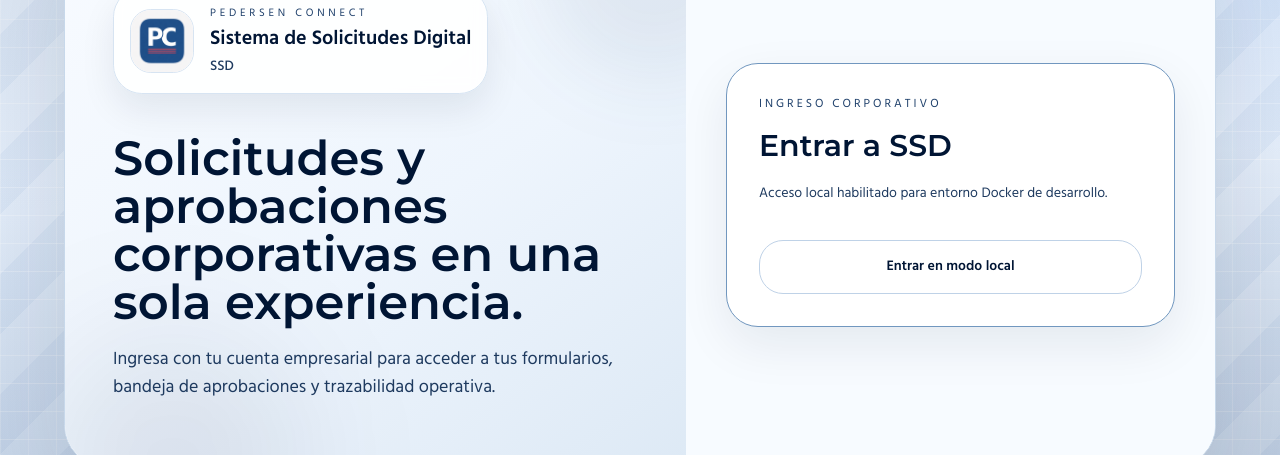
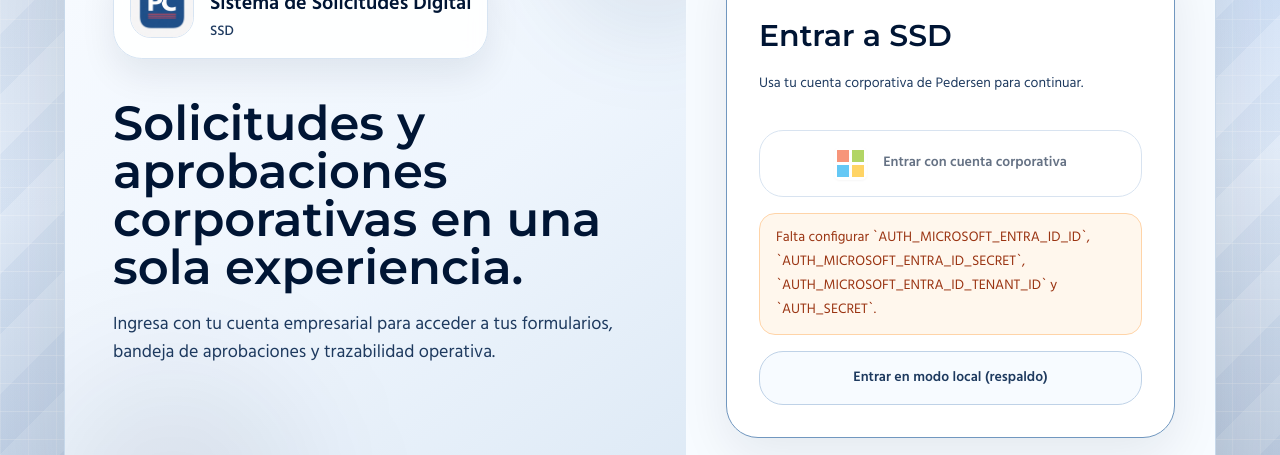
Before and after one commit to pffdev1/ssd, a Next.js app in the folder frontend/: page /login in a window 1280 px wide. Shown: the part 205-660 px from the top of the page. Built offline with nearby package versions, Linux system fonts and the light colour scheme; no server answers.

Commit message:
feat: restore Microsoft Entra login for local docker stack

```diff
--- a/frontend/app/(auth)/login/page.tsx
+++ b/frontend/app/(auth)/login/page.tsx
@@ -2,11 +2,18 @@ import { redirect } from "next/navigation";
 import { cookies } from "next/headers";
 import Image from "next/image";
 import { auth } from "@/auth";
+import { MicrosoftEntraLoginButton } from "@/src/features/auth/components/MicrosoftEntraLoginButton";
 
 const LOCAL_SESSION_COOKIE = "ssd_local_session";
 
 export default async function LoginPage() {
   const session = await auth();
+  const entraReady = Boolean(
+    process.env.AUTH_MICROSOFT_ENTRA_ID_ID &&
+      process.env.AUTH_MICROSOFT_ENTRA_ID_SECRET &&
+      process.env.AUTH_MICROSOFT_ENTRA_ID_TENANT_ID &&
+      process.env.AUTH_SECRET
+  );
 
   if (session?.user?.email) {
     redirect("/");
@@ -71,14 +78,22 @@ export default async function LoginPage() {
             <div className="w-full rounded-[2rem] border border-[#7197bf] bg-white p-6 shadow-[0_18px_50px_rgba(0,21,52,0.08)] sm:p-8">
               <div className="text-xs uppercase tracking-[0.25em] text-[#1f406b]">Ingreso corporativo</div>
               <h2 className="mt-4 text-3xl font-semibold text-[#001534]">Entrar a SSD</h2>
-              <p className="mt-4 text-sm leading-7 text-[#1e3a5f]">Acceso local habilitado para entorno Docker de desarrollo.</p>
-              <div className="mt-8">
+              <p className="mt-4 text-sm leading-7 text-[#1e3a5f]">Usa tu cuenta corporativa de Pedersen para continuar.</p>
+              <div className="mt-8 space-y-4">
+                <MicrosoftEntraLoginButton disabled={!entraReady} />
+
+                {!entraReady ? (
+                  <p className="rounded-2xl border border-[#ffd4a8] bg-[#fff7ed] px-4 py-3 text-sm leading-6 text-[#9a3412]">
+                    Falta configurar `AUTH_MICROSOFT_ENTRA_ID_ID`, `AUTH_MICROSOFT_ENTRA_ID_SECRET`, `AUTH_MICROSOFT_ENTRA_ID_TENANT_ID` y `AUTH_SECRET`.
+                  </p>
+                ) : null}
+
                 <form action={loginLocal}>
                   <button
                     type="submit"
-                    className="flex w-full items-center justify-center gap-4 rounded-[1.5rem] border border-[#bfd2e7] bg-white px-6 py-4 text-sm font-semibold text-[#001534] transition hover:border-[#9cb8d6] hover:bg-[#f5faff]"
+                    className="flex w-full items-center justify-center gap-4 rounded-[1.5rem] border border-[#bfd2e7] bg-[#f7fbff] px-6 py-4 text-sm font-semibold text-[#1e3a5f] transition hover:border-[#9cb8d6] hover:bg-[#f5faff]"
                   >
-                    Entrar en modo local
+                    Entrar en modo local (respaldo)
                   </button>
                 </form>
               </div>
--- /dev/null
+++ b/frontend/app/api/auth/[...nextauth]/route.ts
@@ -0,0 +1,3 @@
+import { handlers } from "@/auth";
+
+export const { GET, POST } = handlers;
--- a/frontend/auth.ts
+++ b/frontend/auth.ts
@@ -1,5 +1,7 @@
 import { cache } from "react";
 import { cookies } from "next/headers";
+import NextAuth from "next-auth";
+import MicrosoftEntraID from "next-auth/providers/microsoft-entra-id";
 
 export type AppSession = {
   user: {
@@ -10,6 +12,31 @@ export type AppSession = {
 };
 
 const LOCAL_SESSION_COOKIE = "ssd_local_session";
+
+const microsoftAuthEnabled = Boolean(
+  process.env.AUTH_MICROSOFT_ENTRA_ID_ID &&
+    process.env.AUTH_MICROSOFT_ENTRA_ID_SECRET &&
+    process.env.AUTH_MICROSOFT_ENTRA_ID_TENANT_ID
+);
+
+const nextAuthInstance = NextAuth({
+  secret: process.env.AUTH_SECRET,
+  trustHost: true,
+  providers: microsoftAuthEnabled
+    ? [
+        MicrosoftEntraID({
+          clientId: process.env.AUTH_MICROSOFT_ENTRA_ID_ID!,
+          clientSecret: process.env.AUTH_MICROSOFT_ENTRA_ID_SECRET!,
+          issuer: `https://login.microsoftonline.com/${process.env.AUTH_MICROSOFT_ENTRA_ID_TENANT_ID}/v2.0`
+        })
+      ]
+    : [],
+  session: {
+    strategy: "jwt"
+  }
+});
+
+export const { handlers, signIn, signOut, auth: getNextAuthSession } = nextAuthInstance;
 
 type LocalSessionPayload = {
   name: string;
@@ -35,6 +62,18 @@ function decodeLocalSession(raw: string): LocalSessionPayload | null {
 }
 
 export const auth = cache(async (): Promise<AppSession | null> => {
+  const nextAuthSession = await getNextAuthSession();
+
+  if (nextAuthSession?.user?.email) {
+    return {
+      user: {
+        id: nextAuthSession.user.email.toLowerCase(),
+        email: nextAuthSession.user.email.toLowerCase(),
+        name: nextAuthSession.user.name ?? nextAuthSession.user.email
+      }
+    };
+  }
+
   const cookieStore = await cookies();
   const token = cookieStore.get(LOCAL_SESSION_COOKIE)?.value;
 
--- a/frontend/package.json
+++ b/frontend/package.json
@@ -11,6 +11,7 @@
     "@supabase/ssr": "^0.9.0",
     "@supabase/supabase-js": "^2.100.0",
     "next": "^15.1.2",
+    "next-auth": "^5.0.0-beta.30",
     "react": "^19.0.0",
     "react-dom": "^19.0.0"
   },
--- /dev/null
+++ b/frontend/src/features/auth/components/MicrosoftEntraLoginButton.tsx
@@ -0,0 +1,34 @@
+"use client";
+
+function MicrosoftMark() {
+  return (
+    <span className="grid grid-cols-2 gap-[3px] rounded-[0.35rem] bg-white p-[3px] shadow-sm">
+      <span className="h-3 w-3 bg-[#f25022]" />
+      <span className="h-3 w-3 bg-[#7fba00]" />
+      <span className="h-3 w-3 bg-[#00a4ef]" />
+      <span className="h-3 w-3 bg-[#ffb900]" />
+    </span>
+  );
+}
+
+export function MicrosoftEntraLoginButton({ disabled = false }: { disabled?: boolean }) {
+  function handleLogin() {
+    if (disabled) {
+      return;
+    }
+
+    window.location.assign("/api/auth/signin/microsoft-entra-id?callbackUrl=/");
+  }
+
+  return (
+    <button
+      type="button"
+      onClick={handleLogin}
+      disabled={disabled}
+      className="flex w-full items-center justify-center gap-4 rounded-[1.5rem] border border-[#bfd2e7] bg-white px-6 py-4 text-sm font-semibold text-[#001534] transition hover:border-[#9cb8d6] hover:bg-[#f5faff] disabled:cursor-not-allowed disabled:opacity-60"
+    >
+      <MicrosoftMark />
+      <span>Entrar con cuenta corporativa</span>
+    </button>
+  );
+}
--- a/frontend/src/shared/components/AppHeader.tsx
+++ b/frontend/src/shared/components/AppHeader.tsx
@@ -3,6 +3,7 @@
 import { useEffect, useMemo, useRef, useState } from "react";
 import Link from "next/link";
 import { usePathname } from "next/navigation";
+import { signOut as microsoftSignOut } from "next-auth/react";
 import { infoToast } from "@/src/shared/lib/toast";
 import { AppUser, RequestType } from "@/src/shared/lib/types";
 import { BrandMark } from "./BrandMark";
@@ -199,6 +200,12 @@ export function AppHeader({
   async function handleSignOut() {
     await fetch("/auth/local-logout", { method: "POST" });
 
+    try {
+      await microsoftSignOut({ redirect: false });
+    } catch {
+      // If there is no Microsoft session, continue with local redirect.
+    }
+
     window.location.assign("/login");
   }
 
```
Also changed, not shown: 1 other file (tests, documents, lock files or other folders).
